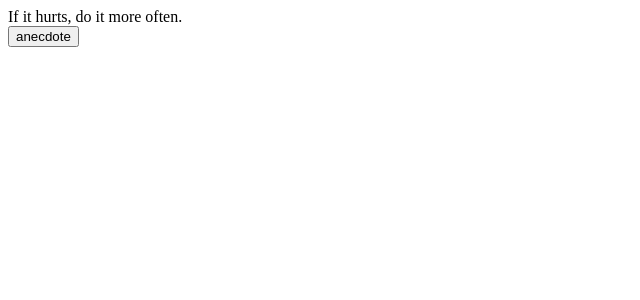
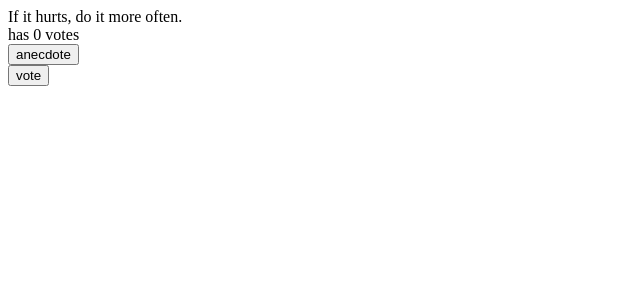
Before and after one commit to pablobenitomar/fullstackopen, a React (Vite) app in the folder part1/unicafe/: page / in a window 1280 px wide. Shown: the top 300 px of the page, without its empty margins (0-640 px from the left). Built offline with nearby package versions, Linux system fonts and the light colour scheme.

Commit message:
exercise 1.13

```diff
--- a/part1/unicafe/src/App.jsx
+++ b/part1/unicafe/src/App.jsx
@@ -13,11 +13,16 @@ const App = () => {
   ]
 
   const [selected, setSelected] = useState(0)
+  const [points, setPoints] = useState(Array(anecdotes.length).fill(0))
+
+
 
   return (
     <div>
-      {anecdotes[selected]}
+      <div>{anecdotes[selected]}</div>
+      <div>has {points[selected]} votes</div>
       <div><button onClick={()=>setSelected(Math.floor(Math.random()*anecdotes.length))}>anecdote</button></div>
+      <div><button onClick={()=>{const copy = [...points];copy[selected] += 1;setPoints(copy)}}>vote</button></div>
     </div>
   )
 }
```
